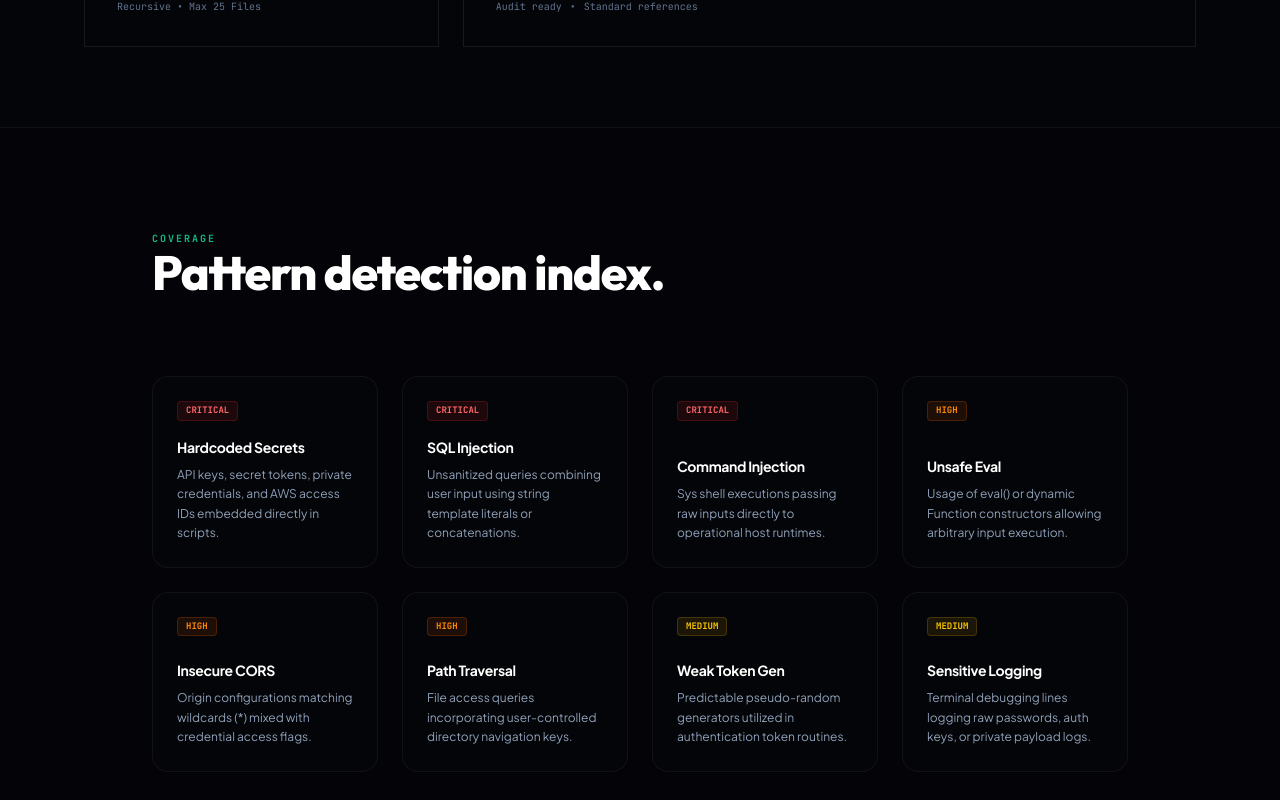
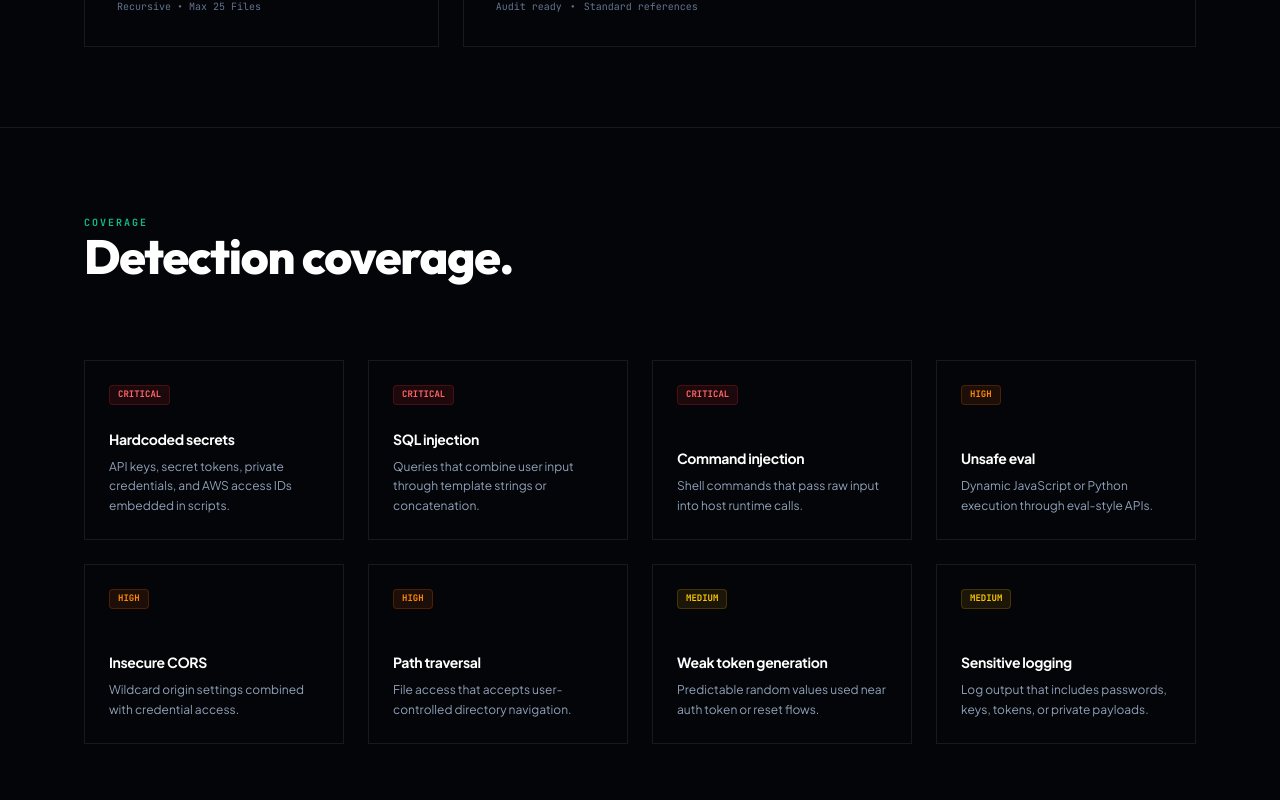
Before and after one commit to Barap1/PatchPilot, a Next.js app: page / in a window 1280 px wide. Shown: the part 1920-2720 px from the top of the page. Built offline with nearby package versions, Linux system fonts and the light colour scheme.

Commit message:
Tighten coverage copy

```diff
--- a/src/app/page.tsx
+++ b/src/app/page.tsx
@@ -214,28 +214,28 @@ export default function LandingPage() {
           </div>
         </section>
 
-        {/* Vulnerability Card Grid */}
-        <section className="border-t border-white/5 py-24 bg-slate-900/10">
-          <div className="max-w-5xl mx-auto px-6">
+        {/* Vulnerability coverage */}
+        <section className="border-t border-white/8 py-20 bg-slate-900/20">
+          <div className="max-w-6xl mx-auto px-5">
             <div className="text-left max-w-2xl mb-20 space-y-4">
               <span className="text-[10px] font-mono uppercase tracking-[0.2em] text-accent font-bold">Coverage</span>
               <h2 className="text-3xl md:text-5xl font-display font-extrabold text-white tracking-tight leading-none">
-                Pattern detection index.
+                Detection coverage.
               </h2>
             </div>
 
             <div className="grid md:grid-cols-2 lg:grid-cols-4 gap-6">
               {[
-                { title: "Hardcoded Secrets", severity: "Critical", desc: "API keys, secret tokens, private credentials, and AWS access IDs embedded directly in scripts." },
-                { title: "SQL Injection", severity: "Critical", desc: "Unsanitized queries combining user input using string template literals or concatenations." },
-                { title: "Command Injection", severity: "Critical", desc: "Sys shell executions passing raw inputs directly to operational host runtimes." },
-                { title: "Unsafe Eval", severity: "High", desc: "Usage of eval() or dynamic Function constructors allowing arbitrary input execution." },
-                { title: "Insecure CORS", severity: "High", desc: "Origin configurations matching wildcards (*) mixed with credential access flags." },
-                { title: "Path Traversal", severity: "High", desc: "File access queries incorporating user-controlled directory navigation keys." },
-                { title: "Weak Token Gen", severity: "Medium", desc: "Predictable pseudo-random generators utilized in authentication token routines." },
-                { title: "Sensitive Logging", severity: "Medium", desc: "Terminal debugging lines logging raw passwords, auth keys, or private payload logs." }
+                { title: "Hardcoded secrets", severity: "Critical", desc: "API keys, secret tokens, private credentials, and AWS access IDs embedded in scripts." },
+                { title: "SQL injection", severity: "Critical", desc: "Queries that combine user input through template strings or concatenation." },
+                { title: "Command injection", severity: "Critical", desc: "Shell commands that pass raw input into host runtime calls." },
+                { title: "Unsafe eval", severity: "High", desc: "Dynamic JavaScript or Python execution through eval-style APIs." },
+                { title: "Insecure CORS", severity: "High", desc: "Wildcard origin settings combined with credential access." },
+                { title: "Path traversal", severity: "High", desc: "File access that accepts user-controlled directory navigation." },
+                { title: "Weak token generation", severity: "Medium", desc: "Predictable random values used near auth token or reset flows." },
+                { title: "Sensitive logging", severity: "Medium", desc: "Log output that includes passwords, keys, tokens, or private payloads." }
               ].map((vuln, idx) => (
-                <div key={idx} className="p-6 border border-white/5 rounded-2xl bg-slate-950 hover:border-accent/15 hover:bg-accent/[0.02] transition-all duration-500 ease-[cubic-bezier(0.32,0.72,0,1)] text-left flex flex-col justify-between min-h-[180px]">
+                <div key={idx} className="p-6 border border-white/8 bg-slate-950 hover:border-accent/25 transition-colors duration-200 text-left flex flex-col justify-between min-h-[180px]">
                   <div className="flex items-center justify-between mb-4">
                     <span className={`px-2 py-0.5 rounded text-[9px] font-mono font-bold uppercase ${
                       vuln.severity === "Critical" ? "bg-red-500/10 text-red-400 border border-red-500/20" :
```
